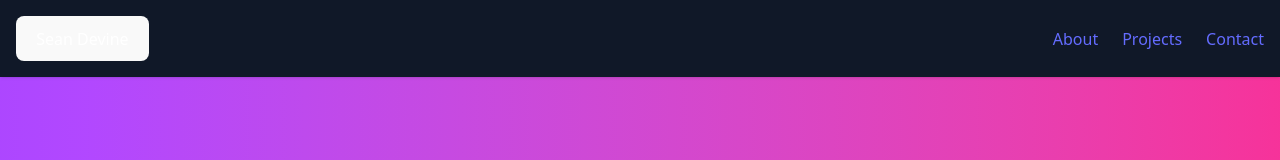
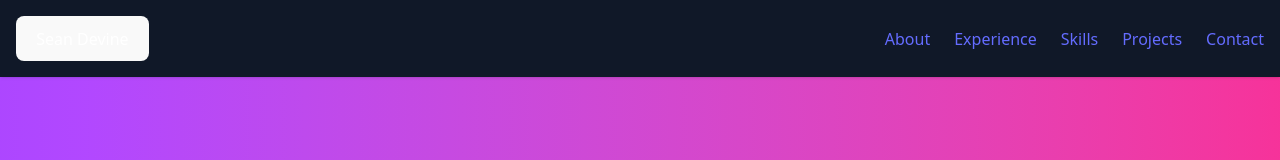
Before and after one commit to seandevine369/my-website, a React (Vite) app: page / in a window 1280 px wide. Shown: the top 160 px of the page. Built offline with nearby package versions, Linux system fonts and the light colour scheme.

Commit message:
fix: added new experience and skills section to nav bar

```diff
--- a/src/components/Navbar.tsx
+++ b/src/components/Navbar.tsx
@@ -1,6 +1,8 @@
 export default function Navbar() {
     const sections = [
         { id: "about", label: "About" },
+        { id: "experience", label: "Experience" },
+        { id: "skills", label: "Skills" },
         { id: "projects", label: "Projects" },
         { id: "contact", label: "Contact" },
     ];
```
